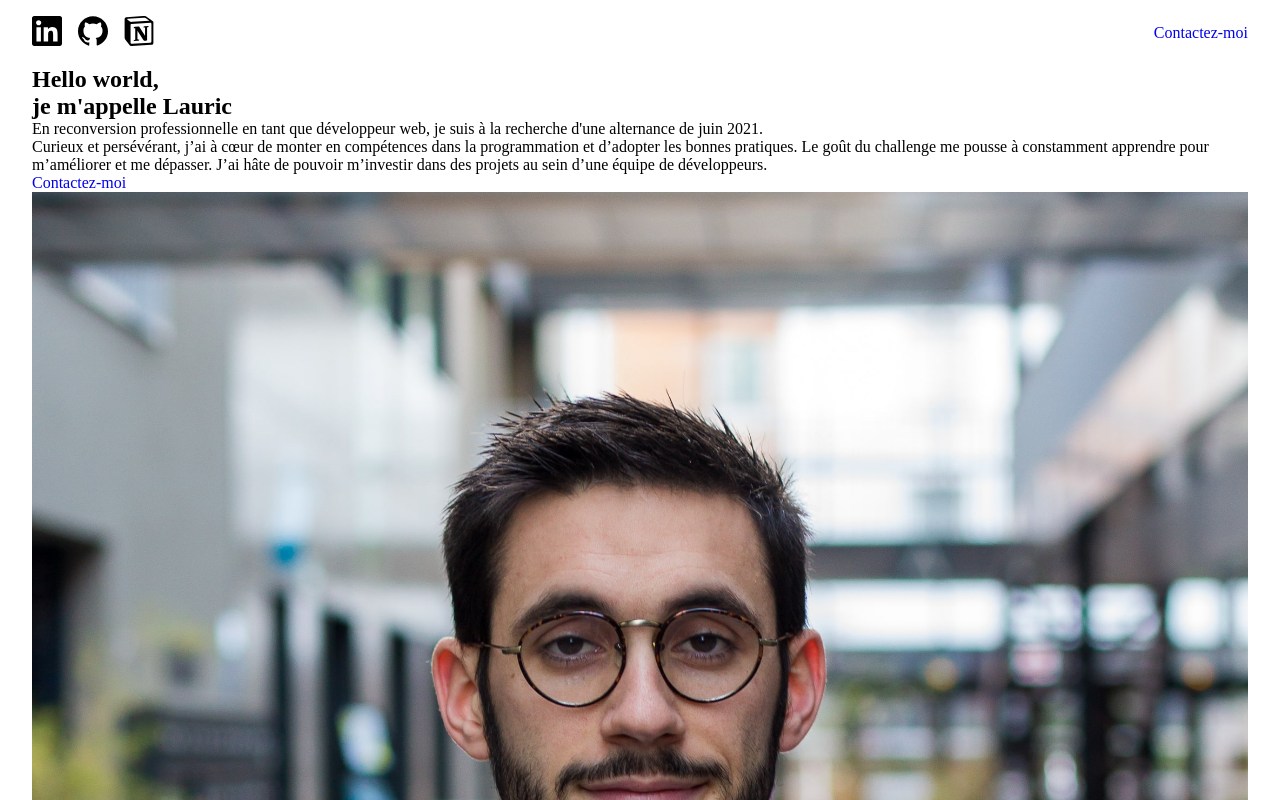
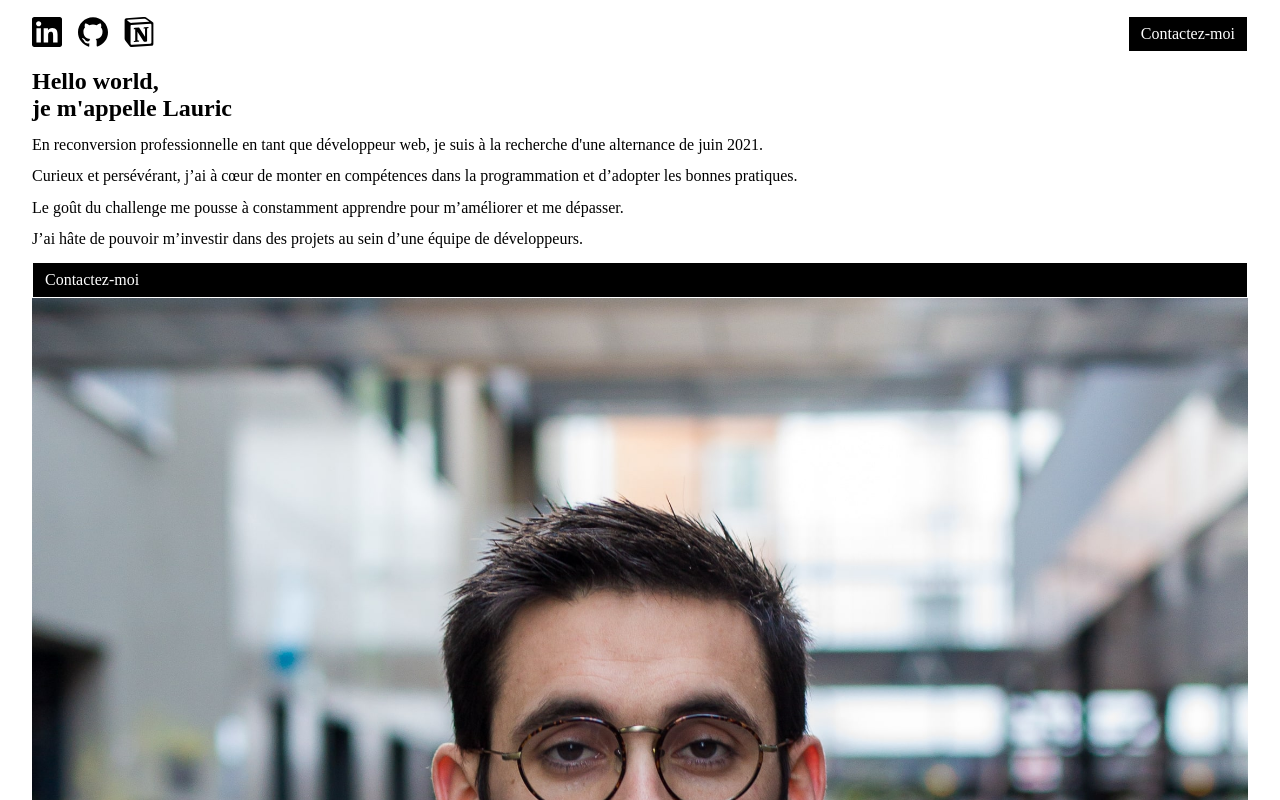
Before and after one commit to Lauric-h/portfolio, a plain HTML site: page index.html in a window 1280 px wide. Shown: the top 800 px of the page. Drawn offline with Linux system fonts and the light colour scheme.

Commit message:
started css

```diff
--- a/index.html
+++ b/index.html
@@ -10,22 +10,21 @@
     <section class="hero container">
         <nav class="navbar">
             <ul class="navbar__list">
-                <li class="navbar__list__li"><a href="https://www.linkedin.com/in/lauric/" class="nav__link"><img src="img/linkedin.svg" alt="Linkedin logo" class="nav__link__logo"></a></li>
-                <li class="navbar__list__li"><a href="https://github.com/Lauric-h" class="nav__link"><img src="img/github.svg" alt="Github logo" class="nav__link__logo"></a></li>
-                <li class="navbar__list__li"><a href="https://www.notion.so/Suivi-d-apprentissage-1e0863391d8c4bd1a11c70eb47278893" class="nav__link"><img src="img/notion.svg" alt="Notion logo" class="nav__link__logo"></a></li>
+                <li class="navbar__list__li"><a href="https://www.linkedin.com/in/lauric/" class="nav__link" target="_blank"><img src="img/linkedin.svg" alt="Linkedin logo" class="nav__link__logo"></a></li>
+                <li class="navbar__list__li"><a href="https://github.com/Lauric-h" class="nav__link" target="_blank"><img src="img/github.svg" alt="Github logo" class="nav__link__logo"></a></li>
+                <li class="navbar__list__li"><a href="https://www.notion.so/Suivi-d-apprentissage-1e0863391d8c4bd1a11c70eb47278893" class="nav__link" target="_blank"><img src="img/notion.svg" alt="Notion logo" class="nav__link__logo"></a></li>
             </ul>
             <a href="mailto:h.lauric@outlook.com" class="nav__link cta">Contactez-moi</a>
         </nav>
 
 
+        <div class="hero__container">
             <div class="hero__text">
                 <h1 class="hero__text__title">Hello <span class="accent">world</span>, <br>je m'appelle <span class="accent">Lauric</span></h1>
                 <p class="hero__text__body">En reconversion professionnelle en tant que <span class="accent">développeur web</span>, je suis à la recherche d'une alternance de juin 2021.</p>
-            <p class="hero__text__body">
-                Curieux et persévérant, j’ai à cœur de monter en compétences dans la programmation et d’adopter les bonnes pratiques.
-                Le goût du challenge me pousse à constamment apprendre pour m’améliorer et me dépasser. J’ai hâte de pouvoir m’investir dans des projets au sein d’une équipe de développeurs.
-            </p>
-
+                <p class="hero__text__body">Curieux et persévérant, j’ai à cœur de monter en compétences dans la programmation et d’adopter les bonnes pratiques.</p>
+                <p class="hero__text__body">Le goût du challenge me pousse à constamment apprendre pour m’améliorer et me dépasser.</p>
+                <p class="hero__text__body">J’ai hâte de pouvoir m’investir dans des projets au sein d’une équipe de développeurs.</p>
                 <a href="mailto:h.lauric@outlook.com" class="accent cta">Contactez-moi</a>
 
                 <!-- Suivre parcours ? -->
@@ -33,6 +32,7 @@
             </div>
 
             <img class="hero__img" src="img/campus_numerique_annecy2022-05-min.jpg" alt="Man with glasses standing up">
+        </div>
 
 
     </section>
@@ -45,7 +45,7 @@
             <img class="block--technos__logo" src="img/javascript.svg" alt="JavaScript logo">
             <img class="block--technos__logo" src="img/php.svg" alt="PHP logo">
             <img class="block--technos__logo" src="img/mysql.svg" alt="MySQL logo">
-            <img class="block--technos__logo" src="img/java.svg" alt="Javalogo">
+            <img class="block--technos__logo" src="img/java.svg" alt="Java logo">
         </div>
 
         <img class="block--technos__img" src="img/marvin-meyer-SYTO3xs06fU-unsplash-min.jpg" alt="">
@@ -56,9 +56,9 @@
         <div class="block--skills__text">
             <h2 class="block--skills__text__title">Skills</h2>
             <ul class="block--skills__text__list">
-                <li>Agile</li>
                 <li>Persévérant</li>
                 <li>Curieux</li>
+                <li>Travail d'équipe</li>
             </ul>
         </div>
 
--- a/style.css
+++ b/style.css
@@ -33,6 +33,13 @@ ul {
 ==========================*/
 
 
+/* cta */
+.cta {
+    background: black;
+    color: white;
+    padding: .5em .75em;
+    border: 1px solid white;
+}
 
 
 /* =======================
@@ -41,21 +48,20 @@ ul {
 .container {
     display: grid;
     grid-template-columns: 2em 1fr 2em;
-    grid-template-areas:
-        ". navbar ."
-        ". text ."
-        ". img .";
+
 }
 
-.navbar { grid-area: navbar }
-.hero__text { grid-area: text }
-.hero__img { grid-area: img }
+.container > * {
+    grid-column: 2 / 3;
+}
+
 
 
 /* navbar */
 
 .navbar {
-    padding: 1em 0;
+    padding-top: 1em;
+    margin-bottom: 1em;
     display: flex;
     justify-content: space-between;
     align-items: center;
@@ -73,3 +79,9 @@ ul {
 .navbar__list__li  + .navbar__list__li{
     margin-left: 1em;
 }
+
+/* hero */
+.hero__text {
+    display: grid;
+    grid-gap: .85em;
+}
```
Lines whose indentation alone changed are shown as unchanged.
